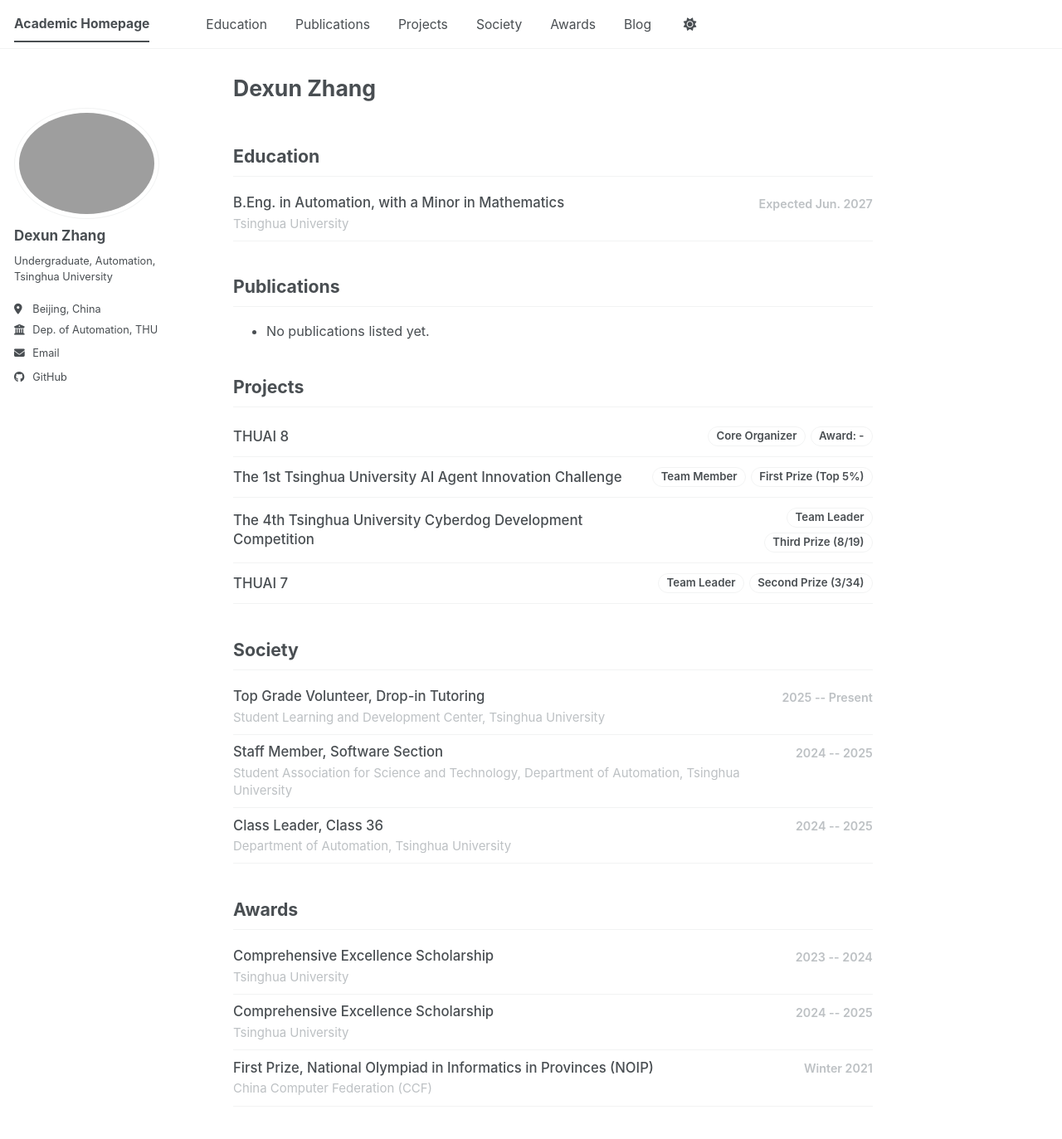
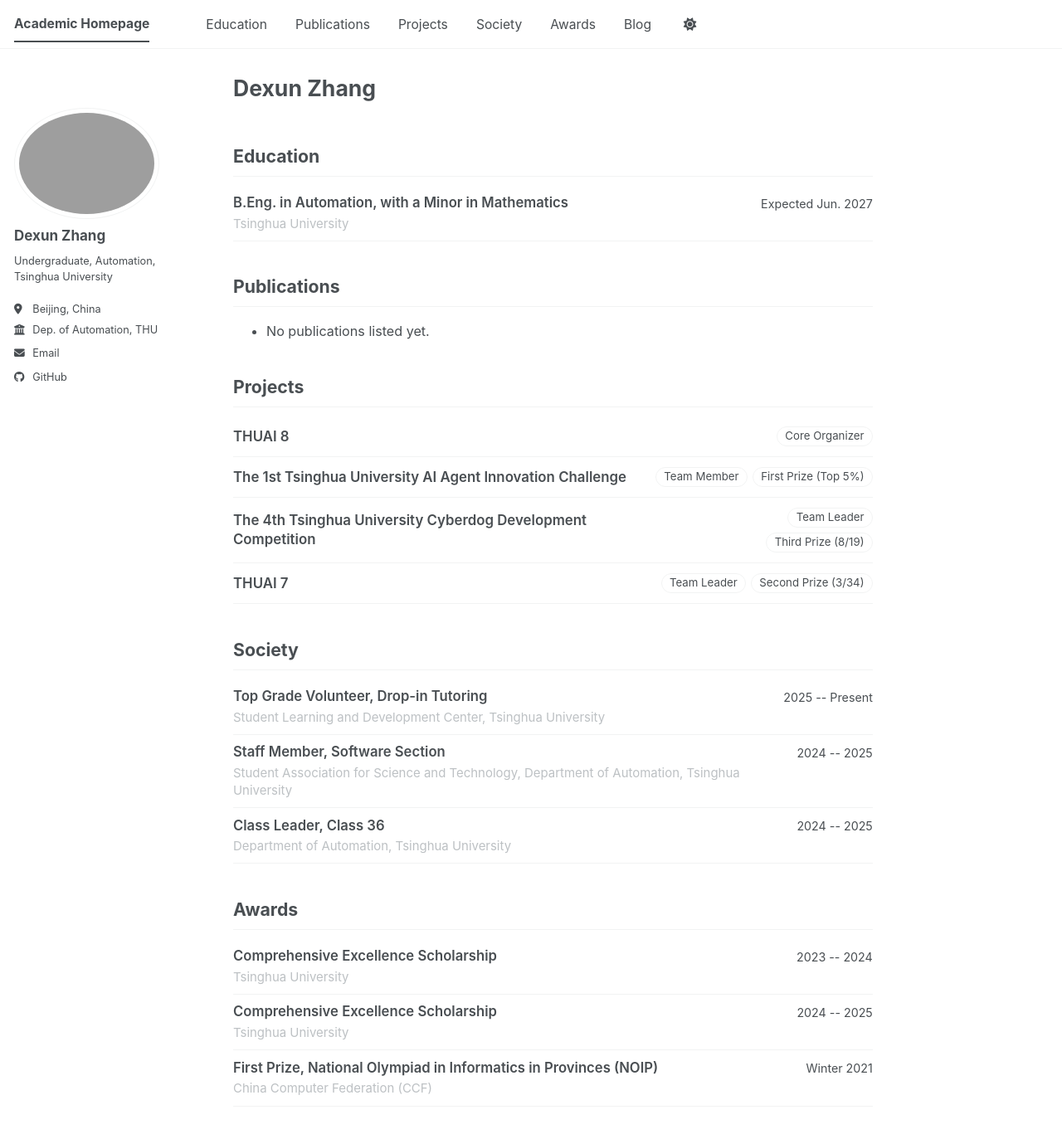
Before and after one commit to PsephurusGladius/academicpages, a Jekyll site: the page built from _pages/about.md, in a window 1280 px wide and 1400 px high. Shown: the top 1373 px of the window at 83% size. Built offline with Jekyll 4.4.1, drawn with Linux system fonts in a browser that asks for light colours; our own code applies the rules of GitHub Pages for plain Markdown files; a script bundle is joined from its source files by our own code; library files that are not in the unit come from our copies.

Commit message:
Unify entry emphasis and make dates non-muted

```diff
--- a/_pages/about.md
+++ b/_pages/about.md
@@ -28,7 +28,6 @@
     <span class="cv-expand__title">THUAI 8</span>
     <span class="cv-expand__meta">
       <span class="cv-expand__badge">Core Organizer</span>
-      <span class="cv-expand__badge">Award: -</span>
     </span>
   </summary>
   <div class="cv-expand__content">
--- a/_sass/layout/_page.scss
+++ b/_sass/layout/_page.scss
@@ -122,7 +122,7 @@
 
   .cv-entry__title {
     font-size: 0.98em;
-    font-weight: 500;
+    font-weight: 600;
     line-height: 1.4;
   }
 
@@ -136,8 +136,8 @@
   .cv-entry__date {
     flex: 0 0 auto;
     font-size: 0.84em;
-    font-weight: 600;
-    color: var(--global-text-color-light);
+    font-weight: 400;
+    color: var(--global-text-color);
     white-space: nowrap;
     text-align: right;
     padding-top: 0.1rem;
@@ -168,7 +168,7 @@
 
   .cv-expand__title {
     font-size: 0.99em;
-    font-weight: 500;
+    font-weight: 600;
     line-height: 1.35;
   }
 
@@ -181,8 +181,8 @@
 
   .cv-expand__badge {
     font-size: 0.78em;
-    font-weight: 600;
-    color: var(--global-link-color-hover);
+    font-weight: 400;
+    color: var(--global-text-color);
     border: 1px solid var(--global-border-color);
     border-radius: 999px;
     padding: 0.07rem 0.55rem;
```
